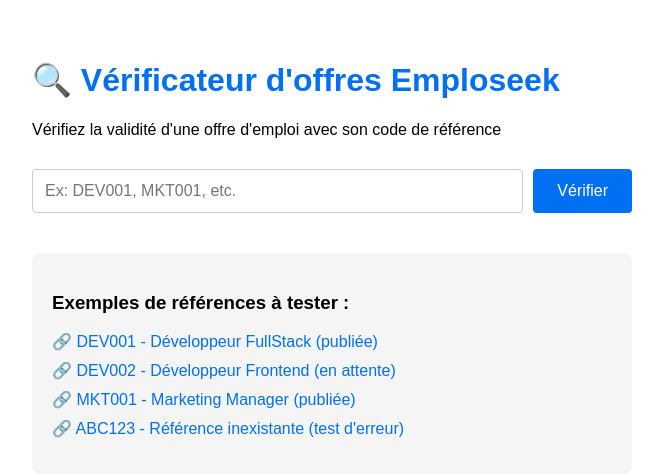
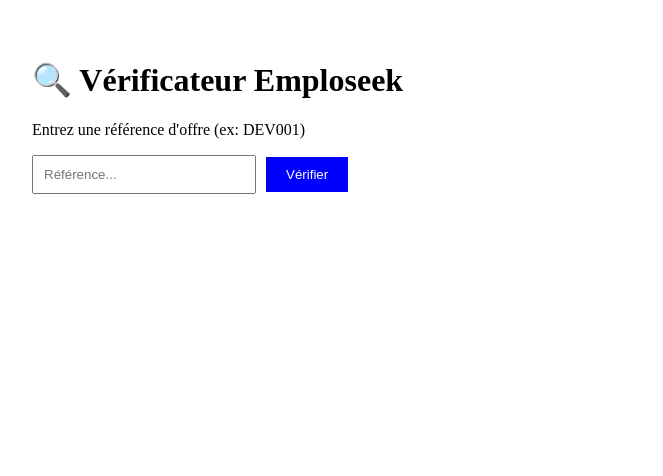
Before and after one commit to Emploseek23-28/Emploseek-, a Next.js app: page /checker in a window 1280 px wide. Shown: the top 476 px of the page, without its empty margins (308-971 px from the left). Built offline with nearby package versions, Linux system fonts and the light colour scheme.

Commit message:
Update page.js

```diff
--- a/app/checker/page.js
+++ b/app/checker/page.js
@@ -18,119 +18,51 @@
     } catch (error) {
       setResult({
         status: 'error',
-        message: 'Erreur de connexion au serveur'
+        message: 'Erreur de connexion'
       });
     }
     setLoading(false);
   };
 
   return (
-    <div style={{
-      padding: '40px',
-      maxWidth: '600px',
-      margin: '0 auto',
-      fontFamily: 'Arial, sans-serif'
-    }}>
-      <h1 style={{ color: '#0070f3' }}>🔍 Vérificateur d'offres Emploseek</h1>
-      <p>Vérifiez la validité d'une offre d'emploi avec son code de référence</p>
+    <div style={{ padding: '40px', maxWidth: '600px', margin: '0 auto' }}>
+      <h1>🔍 Vérificateur Emploseek</h1>
+      <p>Entrez une référence d'offre (ex: DEV001)</p>
 
-      <form onSubmit={checkReference} style={{ margin: '30px 0' }}>
-        <div style={{ display: 'flex', gap: '10px' }}>
+      <form onSubmit={checkReference}>
         <input
           type="text"
-            placeholder="Ex: DEV001, MKT001, etc."
+          placeholder="Référence..."
           value={reference}
-            onChange={(e) => setReference(e.target.value.toUpperCase())}
-            style={{
-              padding: '12px',
-              flex: 1,
-              border: '1px solid #ccc',
-              borderRadius: '4px',
-              fontSize: '16px'
-            }}
+          onChange={(e) => setReference(e.target.value)}
+          style={{ padding: '10px', width: '200px', marginRight: '10px' }}
         />
         <button
           type="submit"
           disabled={loading}
-            style={{
-              padding: '12px 24px',
-              background: '#0070f3',
-              color: 'white',
-              border: 'none',
-              borderRadius: '4px',
-              fontSize: '16px',
-              cursor: loading ? 'not-allowed' : 'pointer'
-            }}
+          style={{ padding: '10px 20px', background: 'blue', color: 'white', border: 'none' }}
         >
           {loading ? 'Vérification...' : 'Vérifier'}
         </button>
-        </div>
       </form>
 
       {result && (
-        <div style={{
-          marginTop: '30px',
-          padding: '20px',
-          background: result.status === 'success' ? '#f0fff0' : '#fff0f0',
-          border: `2px solid ${result.status === 'success' ? '#00cc00' : '#ff3333'}`,
-          borderRadius: '8px'
-        }}>
+        <div style={{ marginTop: '20px', padding: '15px', background: result.status === 'success' ? '#e6ffe6' : '#ffe6e6' }}>
           {result.status === 'success' ? (
             <>
-              <h2 style={{ color: '#00cc00', marginTop: 0 }}>✅ OFFRE VALIDE</h2>
-              <div style={{ marginTop: '15px' }}>
-                <p><strong>Référence :</strong> {result.data.reference}</p>
-                <p><strong>Titre du poste :</strong> {result.data.title}</p>
+              <h3>✅ Offre trouvée</h3>
+              <p><strong>Titre :</strong> {result.data.title}</p>
               <p><strong>Entreprise :</strong> {result.data.company}</p>
-                <p><strong>Lieu :</strong> {result.data.location}</p>
-                <p><strong>Salaire :</strong> {result.data.salary}</p>
-                <p>
-                  <strong>Statut :</strong>
-                  <span style={{
-                    color: result.data.status === 'published' ? 'green' : 'orange',
-                    fontWeight: 'bold',
-                    marginLeft: '10px'
-                  }}>
-                    {result.data.status === 'published' ? 'PUBLIÉE' : 'EN ATTENTE'}
-                  </span>
-                </p>
-              </div>
+              <p><strong>Statut :</strong> {result.data.status}</p>
             </>
           ) : (
             <>
-              <h2 style={{ color: '#ff3333', marginTop: 0 }}>❌ RÉFÉRENCE INVALIDE</h2>
-              <p>La référence <strong>{result.reference || reference}</strong> n'a pas été trouvée.</p>
-              <p>Veuillez vérifier le code et réessayer.</p>
+              <h3>❌ Non trouvée</h3>
+              <p>{result.message}</p>
             </>
           )}
         </div>
       )}
-
-      <div style={{ marginTop: '40px', padding: '20px', background: '#f5f5f5', borderRadius: '8px' }}>
-        <h3>Exemples de références à tester :</h3>
-        <ul style={{ listStyle: 'none', padding: 0 }}>
-          <li style={{ margin: '10px 0' }}>
-            <a href="/api/check/DEV001" style={{ color: '#0070f3', textDecoration: 'none' }}>
-              🔗 DEV001 - Développeur FullStack (publiée)
-            </a>
-          </li>
-          <li style={{ margin: '10px 0' }}>
-            <a href="/api/check/DEV002" style={{ color: '#0070f3', textDecoration: 'none' }}>
-              🔗 DEV002 - Développeur Frontend (en attente)
-            </a>
-          </li>
-          <li style={{ margin: '10px 0' }}>
-            <a href="/api/check/MKT001" style={{ color: '#0070f3', textDecoration: 'none' }}>
-              🔗 MKT001 - Marketing Manager (publiée)
-            </a>
-          </li>
-          <li style={{ margin: '10px 0' }}>
-            <a href="/api/check/ABC123" style={{ color: '#0070f3', textDecoration: 'none' }}>
-              🔗 ABC123 - Référence inexistante (test d'erreur)
-            </a>
-          </li>
-        </ul>
-      </div>
     </div>
   );
 }
```
Lines whose indentation alone changed are shown as unchanged.
